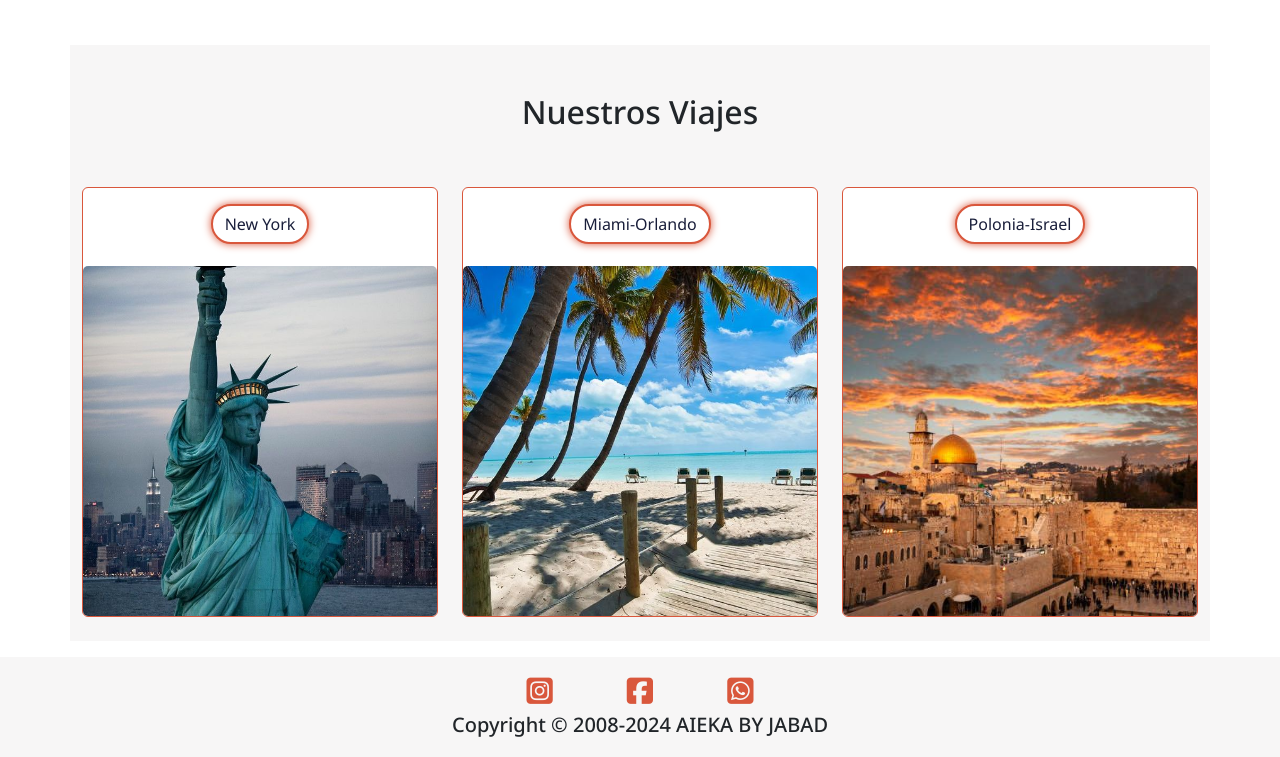
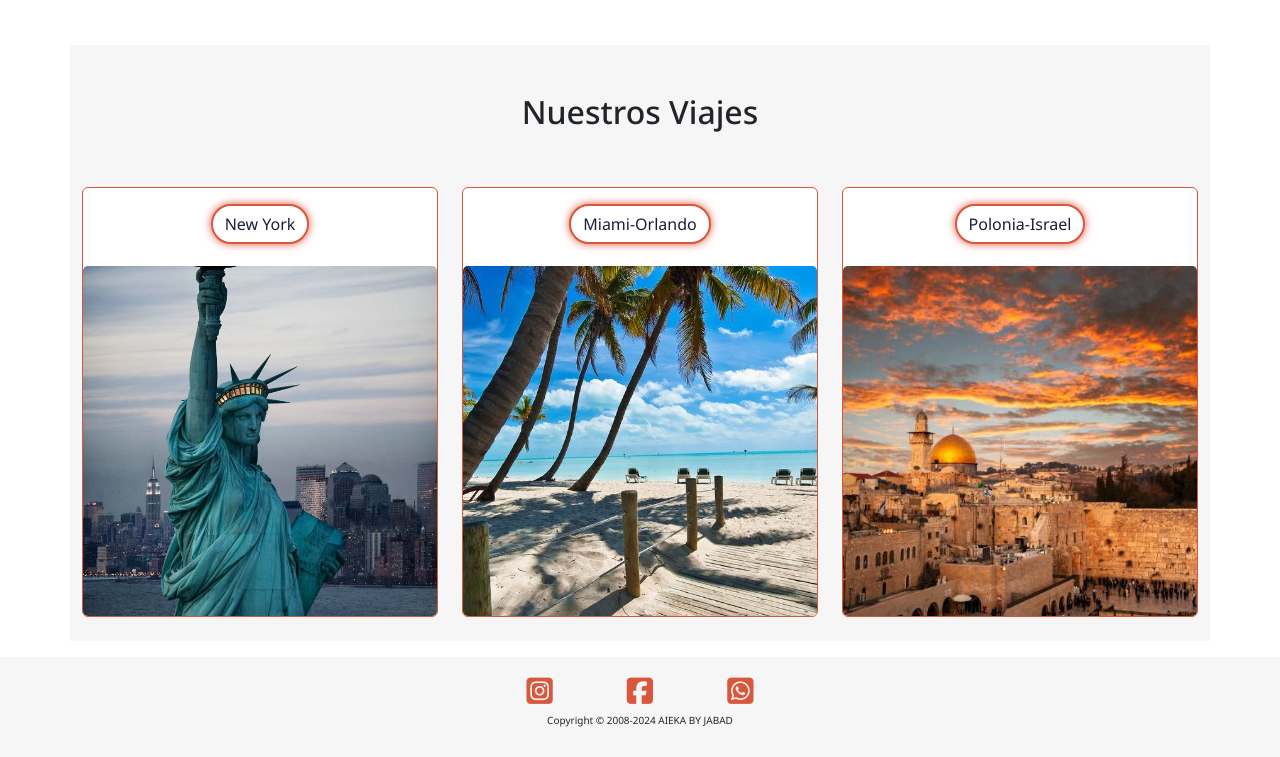
Before and after one commit to sheine1234/PFSirota, a website: page index.html in a window 1280 px wide. Shown: the part 1540-2297 px from the top of the page. Drawn offline with nearby package versions, Linux system fonts and the light colour scheme.

Commit message:
subo correccion de algunas etiquetas

```diff
--- a/index.html
+++ b/index.html
@@ -219,7 +219,7 @@
             <figure><a href="https://web.whatsapp.com/"><i class="fa-brands fa-square-whatsapp"></i></a></figure>
         </div>
         <div>
-            <h5>Copyright © 2008-2024 AIEKA BY JABAD</h5>
+            <p>Copyright © 2008-2024 AIEKA BY JABAD</p>
         </div>
     </footer>
     <!-- CDN del JS de Bootstrap, para que funcionen absolutamente todos los componentes  -->
```
Also changed, not shown: pages/contactanos.html (+1 -1 lines), pages/inscripcionViajes.html (+1 -1 lines), pages/programas.html (+1 -1 lines), pages/sobreNosotros.html (+1 -1 lines), pages/viajes.html (+1 -1 lines).
